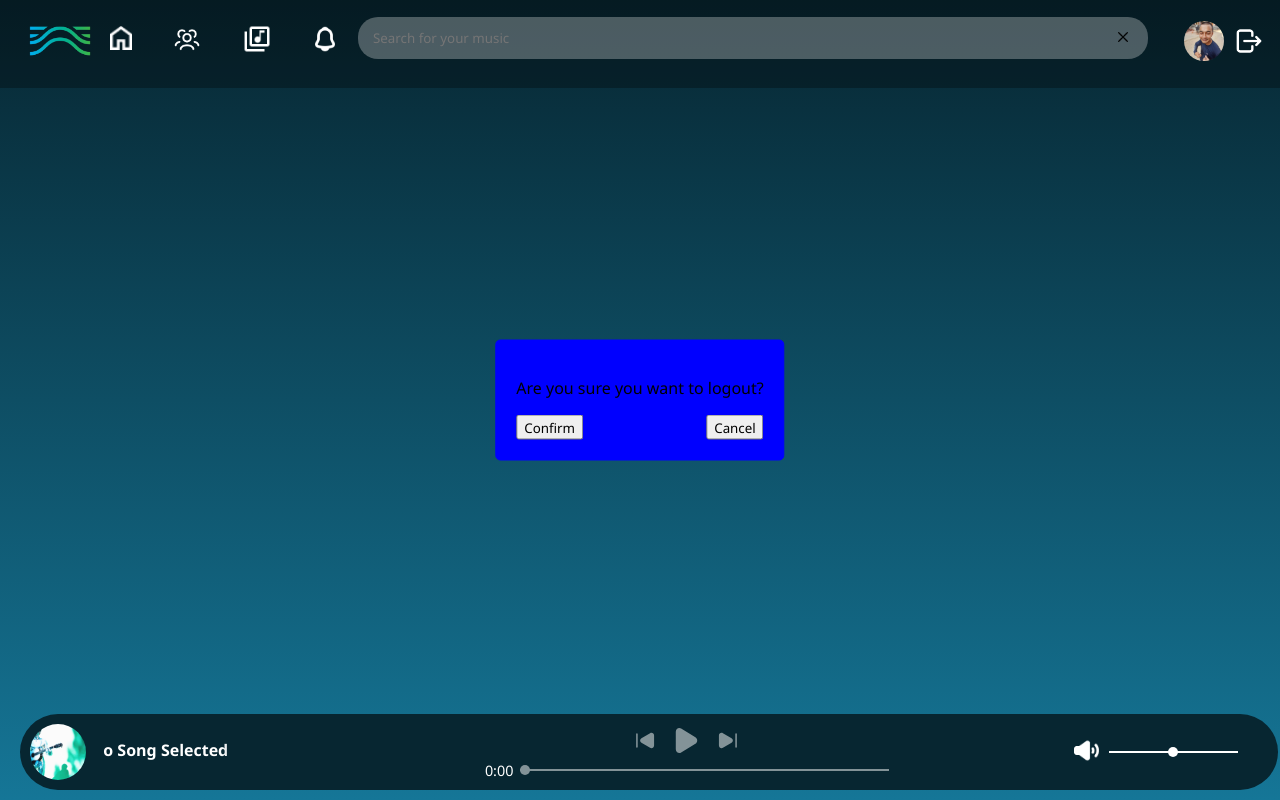
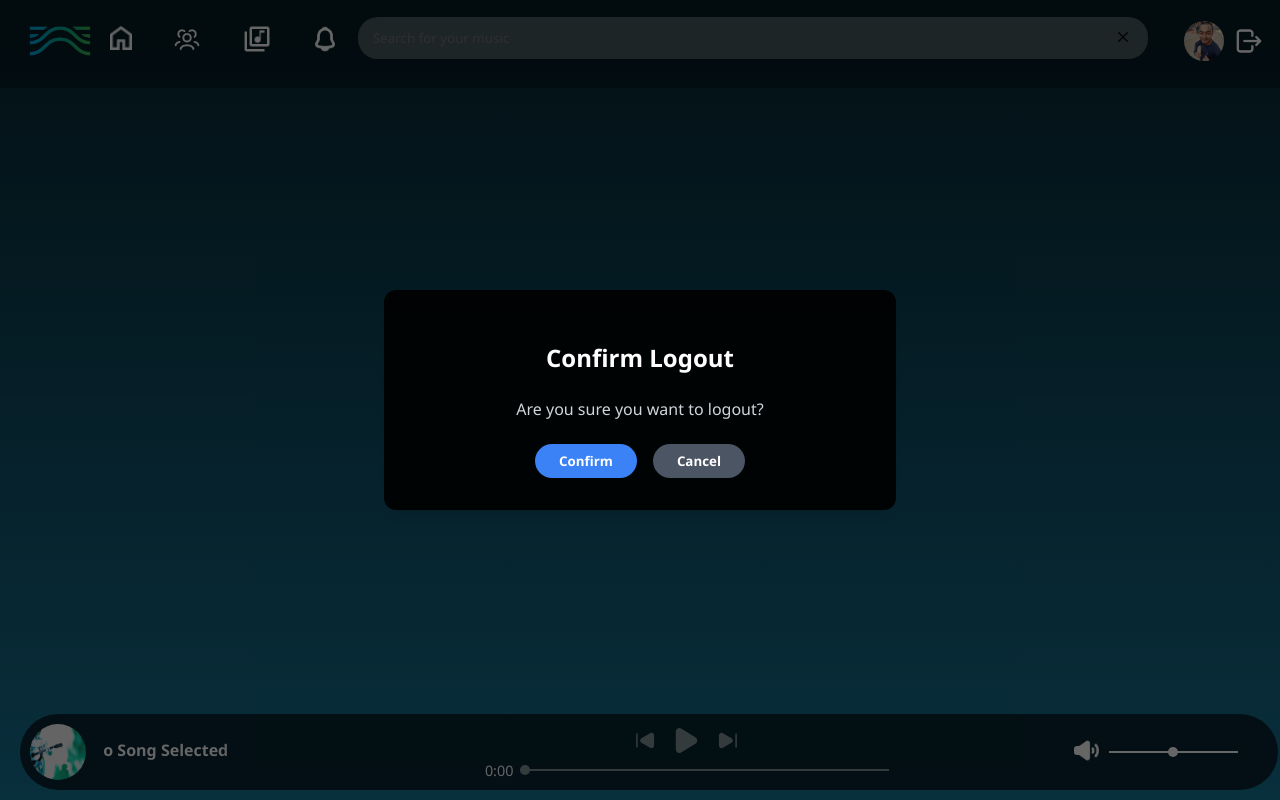
Before and after one commit to fy-st0rm/Lobic, a React (Vite) app: page /home in a window 1280 px wide. Both pictures are taken after a click on the button 1249 px from the left and 42 px from the top of the page. Built offline with nearby package versions, Linux system fonts and the light colour scheme; no server answers; a web font is replaced by a local one.

Commit message:
butified logout popup

```diff
--- a/package.json
+++ b/package.json
@@ -12,6 +12,7 @@
 	},
 	"dependencies": {
 		"emoji-picker-react": "^4.12.0",
+		"framer-motion": "^11.18.0",
 		"js-cookie": "^3.0.5",
 		"lucide-react": "^0.469.0",
 		"node-fetch": "^3.3.2",
--- a/src/components/NavBar/NavBar.jsx
+++ b/src/components/NavBar/NavBar.jsx
@@ -1,4 +1,5 @@
 import React, { useState, useEffect } from "react";
+import { motion, AnimatePresence } from "framer-motion"
 import "./NavBar.css";
 import { useNavigate, Link } from "react-router-dom";
 import SearchBar from "../SearchBar/SearchBar";
@@ -260,18 +261,26 @@ function NavBar() {
 			</div>
 
 			{showMessage && (
-				<div className="floating-message">
-					<p>Are you sure you want to logout?</p>
-					<div className="button-group">
-						<button className="confirm-button" onClick={handleLogoutConfirm}>
+    			<div className="fixed top-0 left-0 w-full h-full bg-black bg-opacity-60 flex justify-center items-center z-50">
+        			<div className="bg-black bg-opacity-90 p-8 rounded-xl shadow-lg max-w-md w-full"> {/* Darker background, transparency, rounded corners */}
+           				<h2 className="text-2xl font-semibold text-white mb-6 text-center">Confirm Logout</h2>
+            			<p className="text-gray-300 mb-6 text-center">Are you sure you want to logout?</p>
+            				<div className="flex justify-center space-x-4">
+								<button
+    								className="bg-blue-500 hover:bg-blue-600 text-white font-semibold py-2 px-6 rounded-full transition duration-300 transform hover:scale-105 outline-none focus:outline-none border-none focus:ring-0 focus:shadow-none"
+    								onClick={handleLogoutConfirm}>
     									Confirm
 								</button>
-						<button className="cancel-button" onClick={handleLogoutCancel}>
+								<button
+    								className="bg-gray-600 hover:bg-gray-700 text-white font-semibold py-2 px-6 rounded-full transition duration-300 transform hover:scale-105 outline-none focus:outline-none border-none focus:ring-0 focus:shadow-none"
+    								onClick={handleLogoutCancel}>
     									Cancel
 								</button>
             				</div>
         			</div>
+    			</div>
 			)}
+
 		</>
 	);
 }
```
Also changed, not shown: 1 other file (tests, documents, lock files or other folders). Lines whose indentation alone changed are shown as unchanged.
